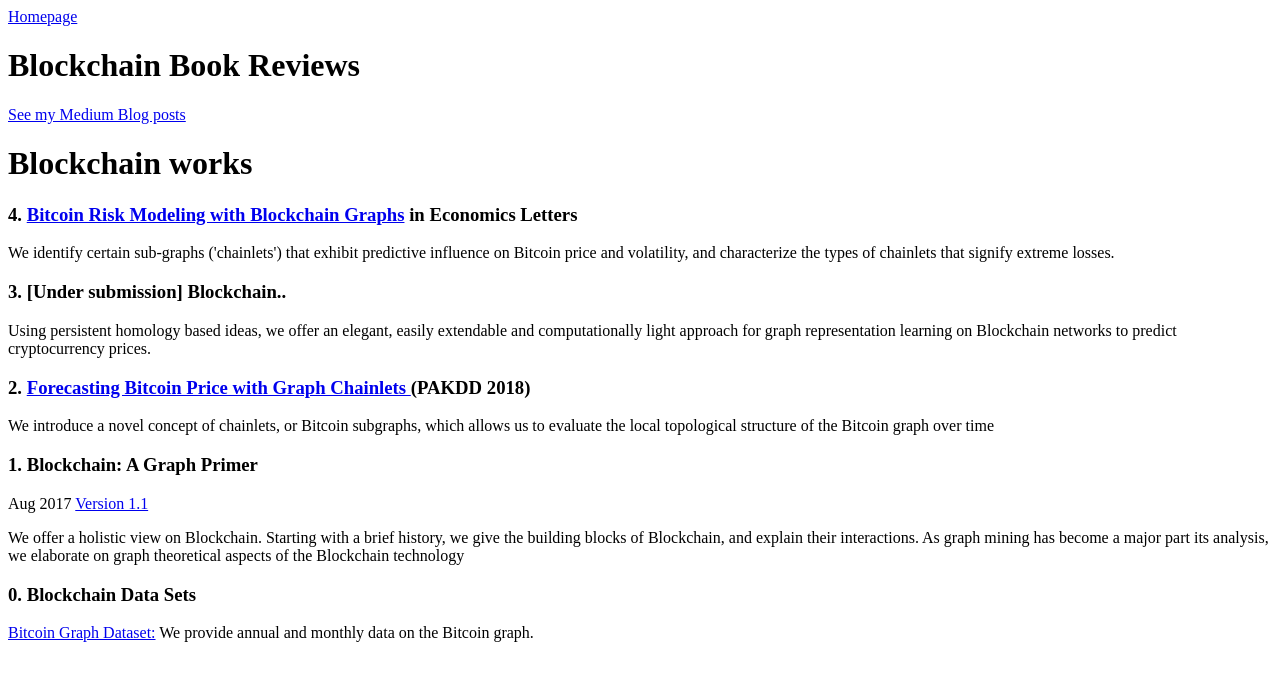
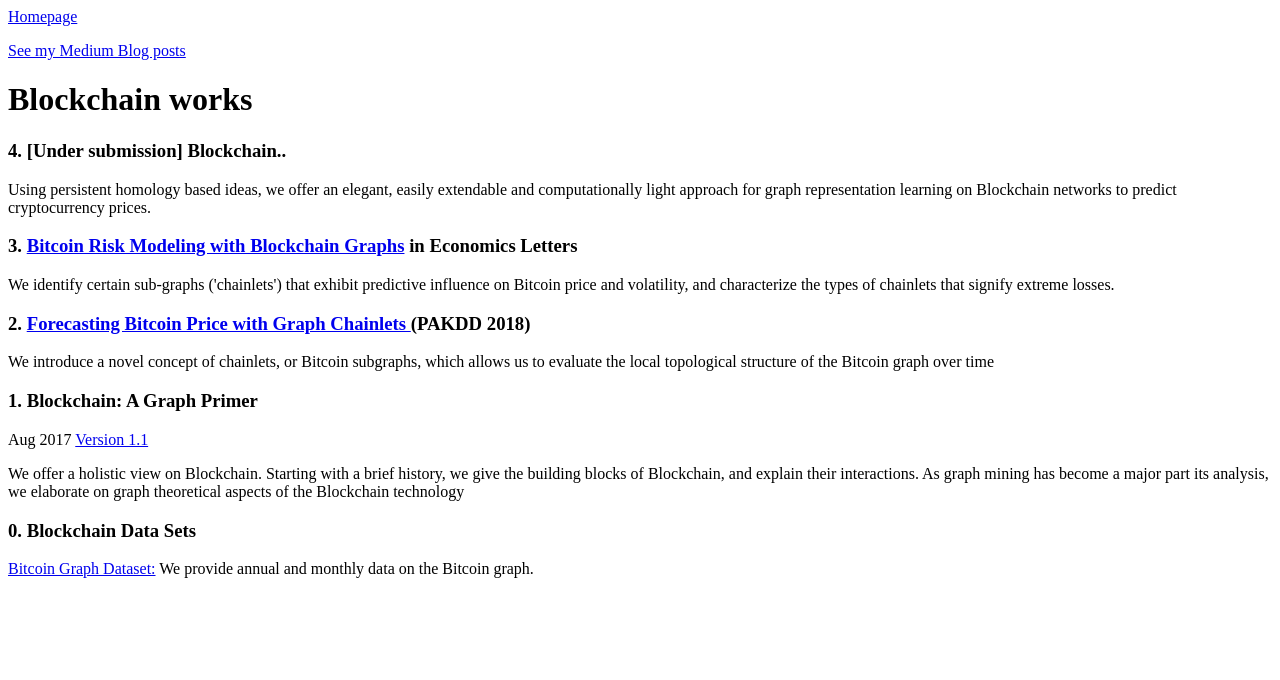
Before and after one commit to cakcora/cakcora.github.io, a plain HTML site: page blockchain/index.html in a window 1280 px wide. Drawn offline with Linux system fonts and the light colour scheme.

Commit message:
Update index.html

```diff
--- a/blockchain/index.html
+++ b/blockchain/index.html
@@ -1,17 +1,15 @@
 <html>
 <body>
   <a href = "/">Homepage</a>
-   <h1>Blockchain Book Reviews</h1>
+
   <p><a href = "https://medium.com/p/66c530c6320d/">See my Medium Blog posts</a></p>
 
   <h1>Blockchain works</h1>
+  <h3>4. [Under submission] Blockchain.. </h3>
+  <p>Using persistent homology based ideas, we offer an elegant, easily extendable and computationally light approach for graph representation learning on Blockchain networks to predict cryptocurrency prices.</p>
 
-  <h3>4. <a href = "https://arxiv.org/abs/1805.04698">Bitcoin Risk Modeling with Blockchain Graphs</a> in Economics Letters </h3>
+  <h3>3. <a href = "https://arxiv.org/abs/1805.04698">Bitcoin Risk Modeling with Blockchain Graphs</a> in Economics Letters </h3>
   <p>We identify certain sub-graphs ('chainlets') that exhibit predictive influence on Bitcoin price and volatility, and characterize the types of chainlets that signify extreme losses.</p>
-
-
-  <h3>3. [Under submission] Blockchain.. </h3>
-  <p>Using persistent homology based ideas, we offer an elegant, easily extendable and computationally light approach for graph representation learning on Blockchain networks to predict cryptocurrency prices.</p>
 
   <h3>2. <a href = "Blockchain A Graph Primer.pdf">Forecasting Bitcoin Price with Graph Chainlets </a> (PAKDD 2018) </h3>
   <p>We introduce a novel concept of chainlets, or Bitcoin subgraphs, which allows us to evaluate the local topological structure of the Bitcoin graph over time</p>
```
